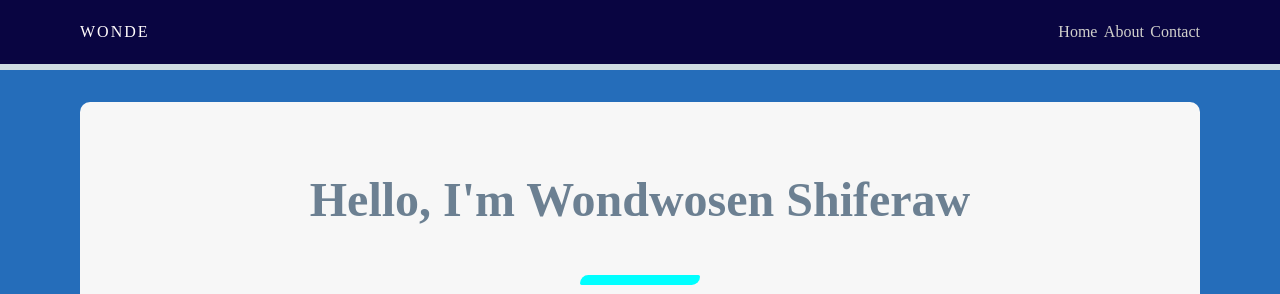
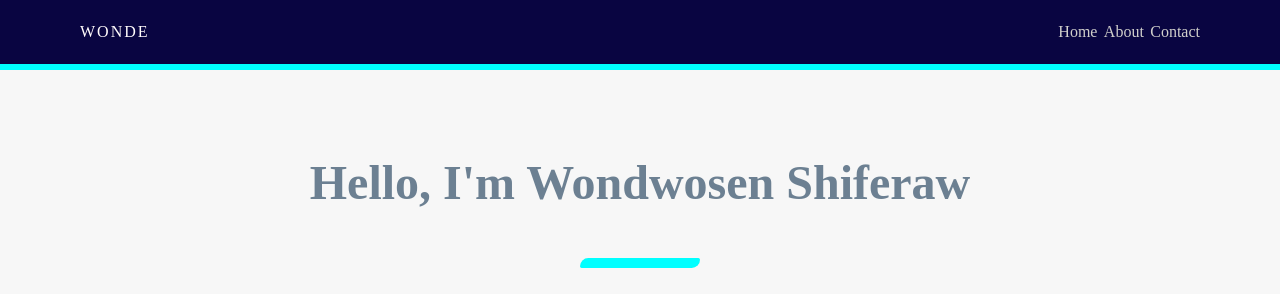
Before and after one commit to TsigeWonwosen/personal-page, a plain HTML site: page index.html in a window 1280 px wide. Shown: the top 294 px of the page. Drawn offline with Linux system fonts and the light colour scheme.

Commit message:
Hero style changed.

```diff
--- a/index.html
+++ b/index.html
@@ -18,7 +18,6 @@
             <li>Contact</li>
         </ul>
     </div>
-    <div class="container">
     <div class="info">
         <h1>Hello, I'm Wondwosen Shiferaw</h1>
         <div class="line"></div>
@@ -28,6 +27,7 @@
             ) . I have a Bachelor of Information Technology degree from Jimma University (Jimma ,Ethiopia).</p>
 
     </div>
+    <div class="container">
 
         <div class="education">
             <h2>Education</h2>
--- a/style.css
+++ b/style.css
@@ -49,7 +49,7 @@ span {
   flex-direction: row;
   justify-content: space-between;
   align-items: center;
-  border-bottom: 6px solid rgb(207, 220, 226);
+  border-bottom: 6px solid aqua;;
 }
 
 .nav span{
@@ -78,6 +78,7 @@ span {
   padding: 2rem 5rem;
   margin: 0 auto;
   min-height: 100vh;
+  width: 90%;
 }
 
 .line {
@@ -88,15 +89,14 @@ span {
   margin: 2rem auto 1rem;
 }
 .info {
+  width: 100%;
   height: 70vh;
   display: flex;
   flex-direction: column;
   justify-content: center;
   align-items: center;
-  padding: 2rem 4rem;
   background-color: rgb(247, 247, 247);
-  border-radius: 10px;
-    -webkit-clip-path: polygon(0% 0%,100% 0%, 100% 95%, 0% 100%);
+    -webkit-clip-path: polygon(0% 0%,100% 0%, 100% 90%, 0% 100%);
 
 }
 
```
Lines whose indentation alone changed are shown as unchanged.
